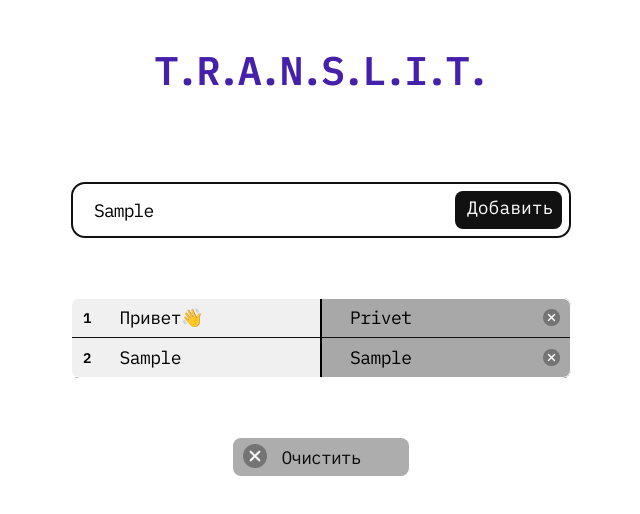
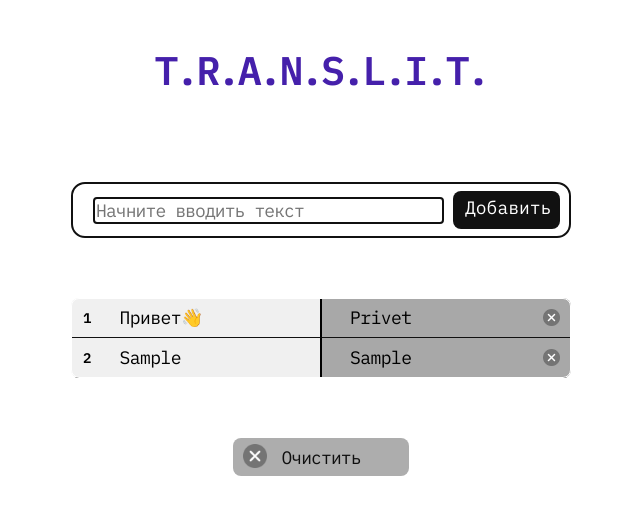
Before and after one commit to viz-A-viz/translit.githab.io, a website: page index.html in a window 1280 px wide. Both pictures are taken after typing "Sample" into the empty fields and a click on the button "Добавить". Shown: the whole page, without its empty margins (319-959 px from the left). Drawn offline with Linux system fonts and the light colour scheme.

Commit message:
input, popUp corrections

```diff
--- a/css/index.css
+++ b/css/index.css
@@ -23,27 +23,30 @@
 }
 
 #addTextBlock {
-    position: relative;
+    display: flex;
+    align-items: center;
+    height: 56px;
     width: 100%;
+    overflow: hidden;
     margin-top: 86px;
+    border: 2px solid #111111;
+    border-radius: 14px;
 }
 
 input {
-    height: 56px;
-    width: 100%;
-    border: 2px solid #111111;
-    border-radius: 14px;
-    padding-left: 21px;
+    flex-grow: 1;
+    min-width: 0;
+    margin-left: 21px;
+    margin-right: 10px;
+    border: none;
     font-size: 18px;
     letter-spacing: -0.05em;
 }
 
 #addTextButton {
-    position: absolute;
-    top: 9px;
-    right: 9px;
     height: 38px;
     width: 107px;
+    margin-right: 9px;
     border: none;
     border-radius: 8px;
     padding: 0px 12px 5px;
@@ -142,6 +145,8 @@ input {
     display: none;
     position: fixed;
     max-width: 250px;
+    word-wrap: break-word;
+    border: 1px solid black;
     border-radius: 10px;
     padding: 8px 10px 16px;
     background-color: #FFFFFF;
--- a/index.js
+++ b/index.js
@@ -3,6 +3,7 @@ const addTextInput = document.querySelector('#addTextInput');
 const dictionary = document.querySelector('#dictionary');
 const containerRuList = document.getElementsByClassName('container ru');
 const containerTrList = document.getElementsByClassName('container tr');
+addTextInput.focus();
 
 // Добавляет текст в список по кнопке и по Enter
 addTextButton.addEventListener('click', addText);
@@ -37,14 +38,17 @@ function addText() {
 
   dictionary.appendChild(newContainerRu);
   dictionary.appendChild(newContainerTr);
+
+  addTextInput.value = '';
+  addTextInput.focus();
 }
 
 // Создает контейнер для новой строки
 function createNewContainer() {
   const newContainerRu = document.createElement('div');
+  const newContainerTr = document.createElement('div');
+
   newContainerRu.setAttribute('class', 'container ru');
-
-  const newContainerTr = document.createElement('div');
   newContainerTr.setAttribute('class', 'container tr');
 
   return { newContainerRu, newContainerTr };
@@ -93,6 +97,7 @@ function createDeleteButton() {
   elDeleteButtonRu.setAttribute('class', 'deleteButton ru active');
 
   elDeleteButtonRu.addEventListener('click', (event) => {
+    addTextInput.focus();
     event.target.parentElement.nextSibling.remove();
     event.target.parentElement.remove();
     for (let i = 0; i < dictionary.childElementCount; i += 1) {
@@ -107,6 +112,7 @@ function createDeleteButton() {
   elDeleteButtonTr.setAttribute('alt', 'deleteButton tr');
   elDeleteButtonTr.setAttribute('class', 'deleteButton tr active');
   elDeleteButtonTr.addEventListener('click', (event) => {
+    addTextInput.focus();
     event.target.parentElement.previousSibling.remove();
     event.target.parentElement.remove();
     for (let i = 0; i < dictionary.childElementCount; i += 1) {
@@ -127,6 +133,7 @@ deleteAllButton.addEventListener('click', () => {
   document
     .querySelectorAll('#dictionary .container:not(:first-child) + .tr')
     .forEach((el) => el.remove());
+  addTextInput.focus();
 });
 
 // Обрезает текст по количеству символов, по умолчанию 7
@@ -155,7 +162,12 @@ function showPopUp(event) {
   popUp.innerText = event.target.getAttribute('title');
   popUp.style.display = 'block';
   popUp.style.left = `${event.target.getBoundingClientRect().left + 18}px`;
-  popUp.style.top = `${event.target.getBoundingClientRect().top - 32}px`;
+  popUp.style.bottom = `${
+    document.documentElement.clientHeight -
+    event.target.getBoundingClientRect().bottom +
+    32
+  }px`;
+  popUp.style.top = 'auto';
 }
 
 function hidePopUp() {
```
